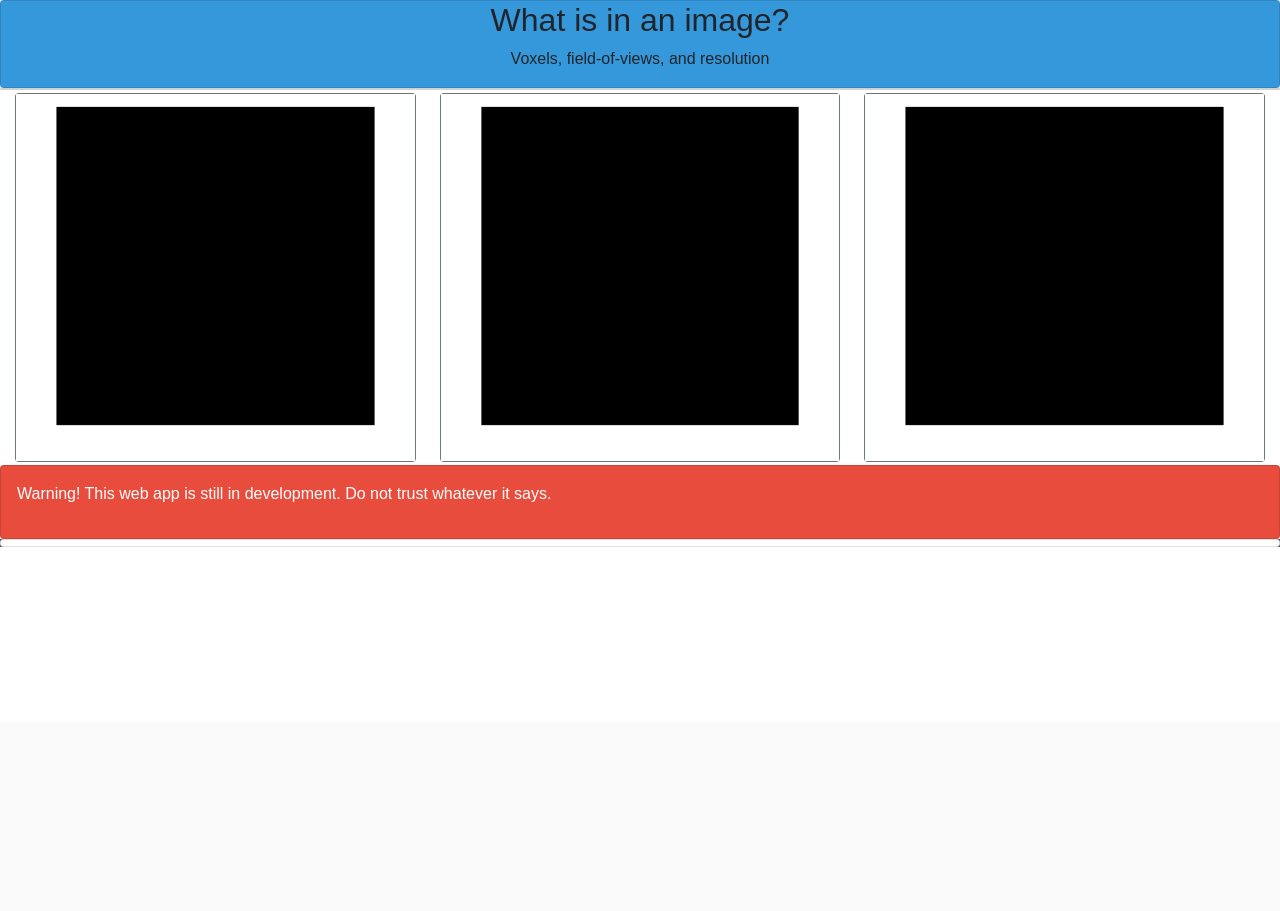
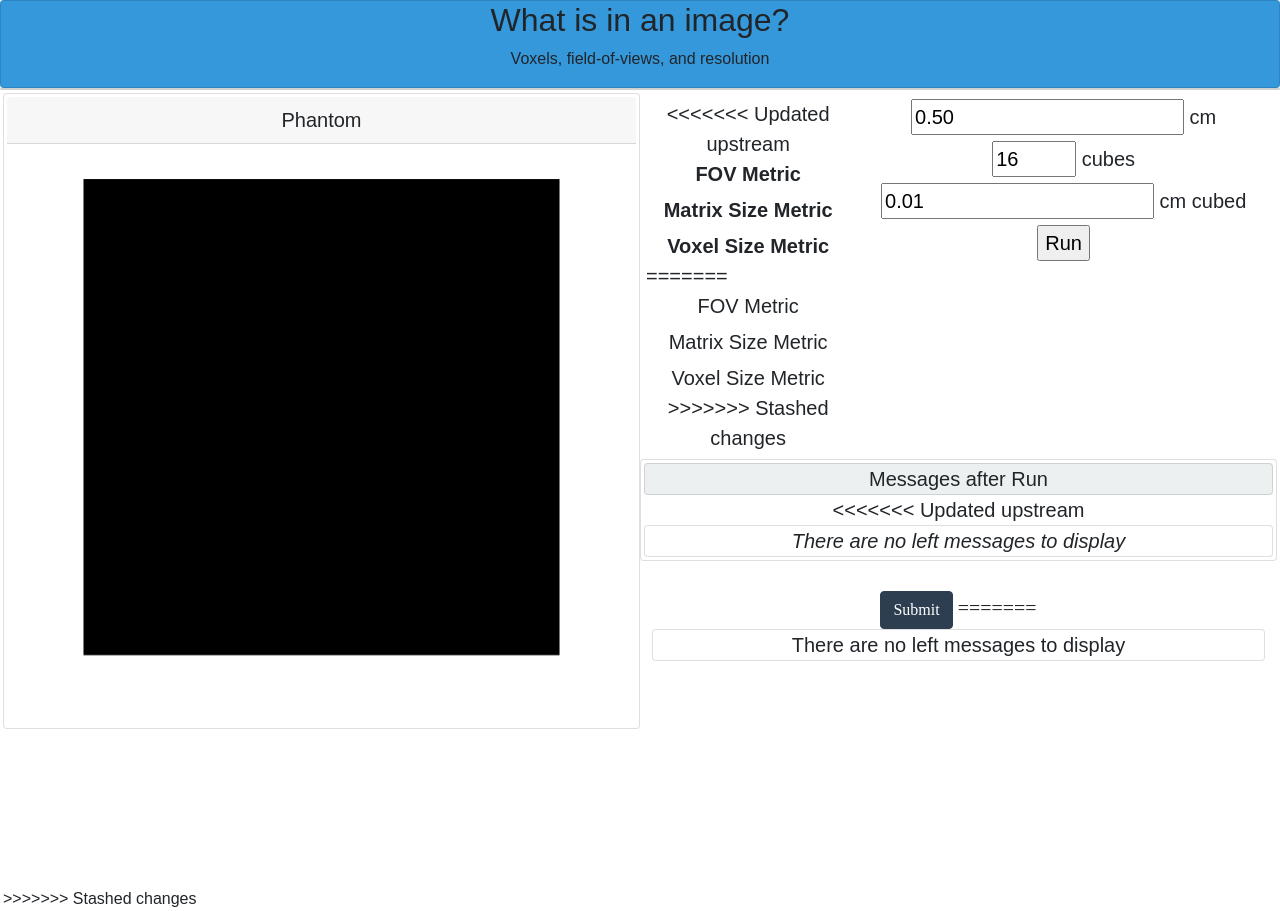
Before and after one commit to imr-framework/vs-tabletop, a Flask app: page /games/1 in a window 1280 px wide. Shown: the part 78-989 px from the top of the page. Before the commit the page ends 625 px from the top, so only its background shows below. Run offline with Flask 2, Linux system fonts and the light colour scheme; parts of the project's set-up code (start-up, migrations or seed data) failed here and were passed over; some libraries are stand-ins or nearby versions.

Commit message:
Auto stash before merge of "main" and "origin/main"

```diff
--- a/app/app.py
+++ b/app/app.py
@@ -40,6 +40,7 @@ def launch_virtualscanner():
     import routes_main
     import routes_game5
     import routes_games
+    import routes_game1
     #app.run()
     socketio.run(app,debug=True)
 
--- a/app/forms.py
+++ b/app/forms.py
@@ -1,6 +1,6 @@
 from flask_wtf import FlaskForm
 from wtforms import StringField, SubmitField, BooleanField, IntegerField, PasswordField, DecimalField, \
-                    DecimalRangeField, SelectField, RadioField
+                    DecimalRangeField, SelectField, RadioField, IntegerRangeField
 from wtforms.validators import DataRequired, EqualTo, Email, NumberRange, InputRequired
 
 
@@ -39,7 +39,12 @@ class Calibration_Form(FlaskForm):
     # Submit
     submit_field = SubmitField("SAVE")
 
-
+class Game1Form(FlaskForm):
+    #Min and Max units are in cm
+    FOV_scale = DecimalField(label='cm', validators=[DataRequired(), NumberRange(min=.1, max=1)],default=0.5)
+    Matrix_scale = IntegerField(label='cubes', validators=[DataRequired(), NumberRange(min=16,max=125)], default=16)
+    Voxel_scale = DecimalField(label='cm cubed', validators=[DataRequired(), NumberRange(min=.00001, max=1)], default=.01)
+    submit_field = SubmitField("Run")
 
 # EXAMPLE
 class Game4Form(FlaskForm):
--- /dev/null
+++ b/app/routes_game1.py
@@ -0,0 +1,20 @@
+import threading
+
+from flask import flash, render_template, session, redirect, url_for
+from flask_login import login_required, login_user, logout_user
+import utils
+from forms import *
+from info import GAMES_DICT
+from models import User, Calibration
+from __main__ import app, login_manager, db, socketio
+
+@app.route('/games/1',methods=["GET","POST"])
+def game1():
+    form=Game1Form()
+    if form.validate_on_submit():
+        print(form.FOV_scale.data)
+        print(form.Matrix_scale.data)
+        print(form.Voxel_scale.data)
+
+    return render_template('game1.html',template_title="What is in an image?",
+                           template_intro_text="Voxels, field-of-views, and resolution ",template_game_form=None, G1Form = form)
--- a/app/routes_game5.py
+++ b/app/routes_game5.py
@@ -13,7 +13,7 @@ import plotly.express as px
 import pandas as pd
 import json
 import numpy as np
-from workers.simulation_workers import simulate_spin_action
+#from workers.simulation_workers import simulate_spin_action
 
 @app.route('/games/5',methods=["GET","POST"])
 def game5():
@@ -24,8 +24,8 @@ def game5():
         # Run simulation and display results
         # Output animated plots
         # TODO: implement simulation function
-        a1, a2 = simulate_spin_action(fa=game_form.flip_angle_field.data,
-                       rlx=None)
+       ## a1, a2 = simulate_spin_action(fa=game_form.flip_angle_field.data,
+          #             rlx=None)
 
     j1, j2 = make_default_graphs()
 
--- a/app/routes_games.py
+++ b/app/routes_games.py
@@ -10,9 +10,6 @@ from __main__ import app, login_manager, db, socketio
 
 
 # Games
-@app.route('/games/1',methods=["GET","POST"])
-def game1():
-    return render_template('game1.html',template_title="What is in an image?",template_intro_text="Voxels, field-of-views, and resolution ",template_game_form=None)
 
 
 @app.route('/games/2',methods=["GET","POST"])
--- a/app/templates/game1.html
+++ b/app/templates/game1.html
@@ -1,7 +1,82 @@
-{% extends "game.html" %}
-{% block fields %}
+{% extends "base.html" %}
+{% block content %}
+    <div class="container-fluid vh-100">
+        <div class="row h-100">
+            <div class="col-6 h-100">
+                <div class="row card">
+                    <div class="card-header">Phantom</div>
+                    <div class="card-body">
+                        <img src="../static/placeholder.png" class="img-fluid">
+                    </div>
+                </div>
+            </div>
 
+        <div class="col-6 h-100">
+            <div class="row">
+            <div class="col-4 h-100">
+                <div class="row">
+<<<<<<< Updated upstream
+                    <div class="row-header"><b>FOV Metric</b></div>
+                </div>
+                <div class="row">
+                    <div class="row-header"><b>Matrix Size Metric</b></div>
+                </div>
+                <div class="row">
+                    <div class="row-header"><b>Voxel Size Metric</b></div>
+=======
+                    <div class="row-header">FOV Metric</div>
+                </div>
+                <div class="row">
+                    <div class="row-header">Matrix Size Metric</div>
+                </div>
+                <div class="row">
+                    <div class="row-header">Voxel Size Metric</div>
+>>>>>>> Stashed changes
+                </div>
+                </div>
+            <div class="col-8 h-100">
+                <form action="/games/1" method="POST">
+                    {{G1Form.hidden_tag()}}
+                <div class="row">
+                    <div class="row-header">
+                        {{G1Form.FOV_scale()}}
+                        {{G1Form.FOV_scale.label}}
+                    </div>
+                </div>
+                <div class="row">
+                    <div class="row-header">
+                        {{G1Form.Matrix_scale()}}
+                        {{G1Form.Matrix_scale.label}}
+                    </div>
+                </div>
+                <div class="row">
+                    <div class="row-header">
+                        {{G1Form.Voxel_scale()}}
+                        {{G1Form.Voxel_scale.label}}
+                    </div>
+                </div>
+                <div class="row">
+                    <div class="row-header">
 
+                        {{G1Form.submit_field()}}
+                    </div>
+                </div>
+                    </form>
+            </div>
 
+            </div>
+            <div class="row card">
+            <div class="card header bg-light">Messages after Run</div>
+<<<<<<< Updated upstream
+            <div class="card body"><i>There are no left messages to display</i></div>
+        </div>
+            <br><button class="btn btn-primary" type="submit">Submit</button>
+=======
+            <div class="card body">There are no left messages to display</div>
+        </div>
+>>>>>>> Stashed changes
+        </div>
+            </div>
 
+    </div>
 {% endblock %}
```
Also changed, not shown: app/myDB.db, 2 other files.
